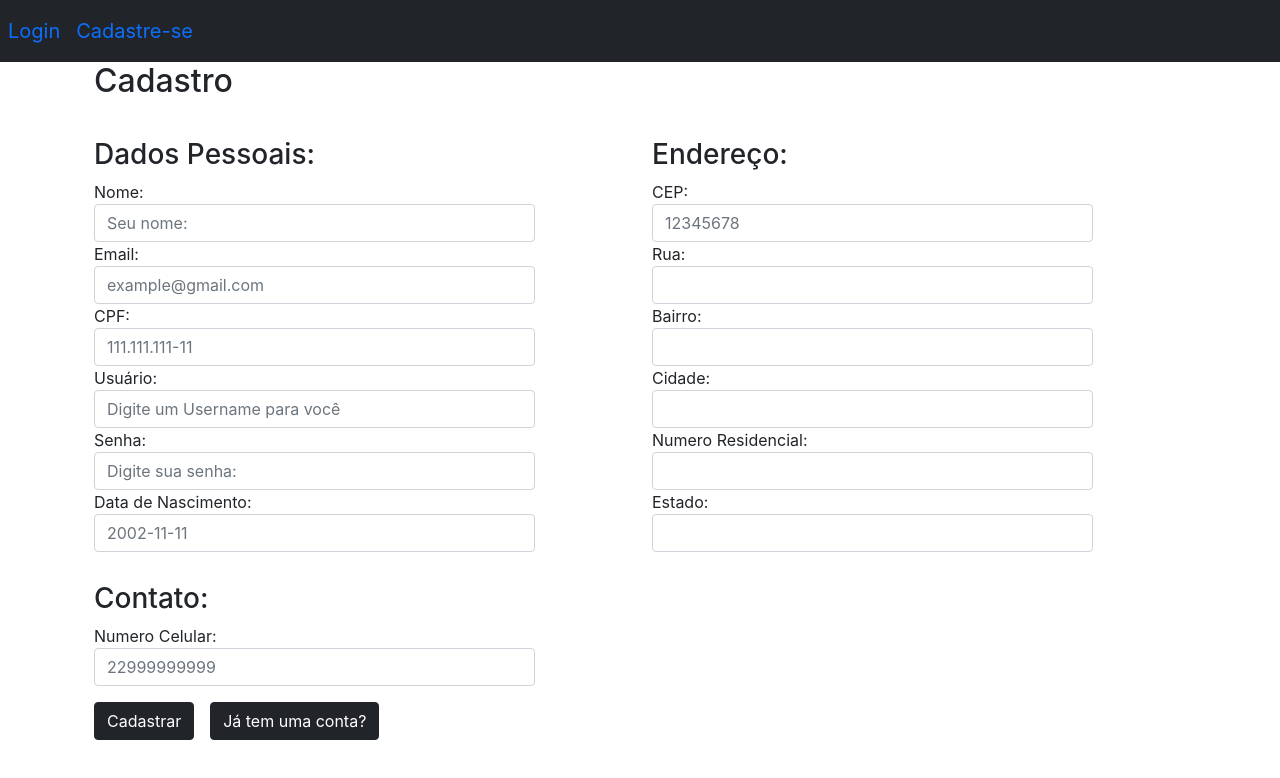
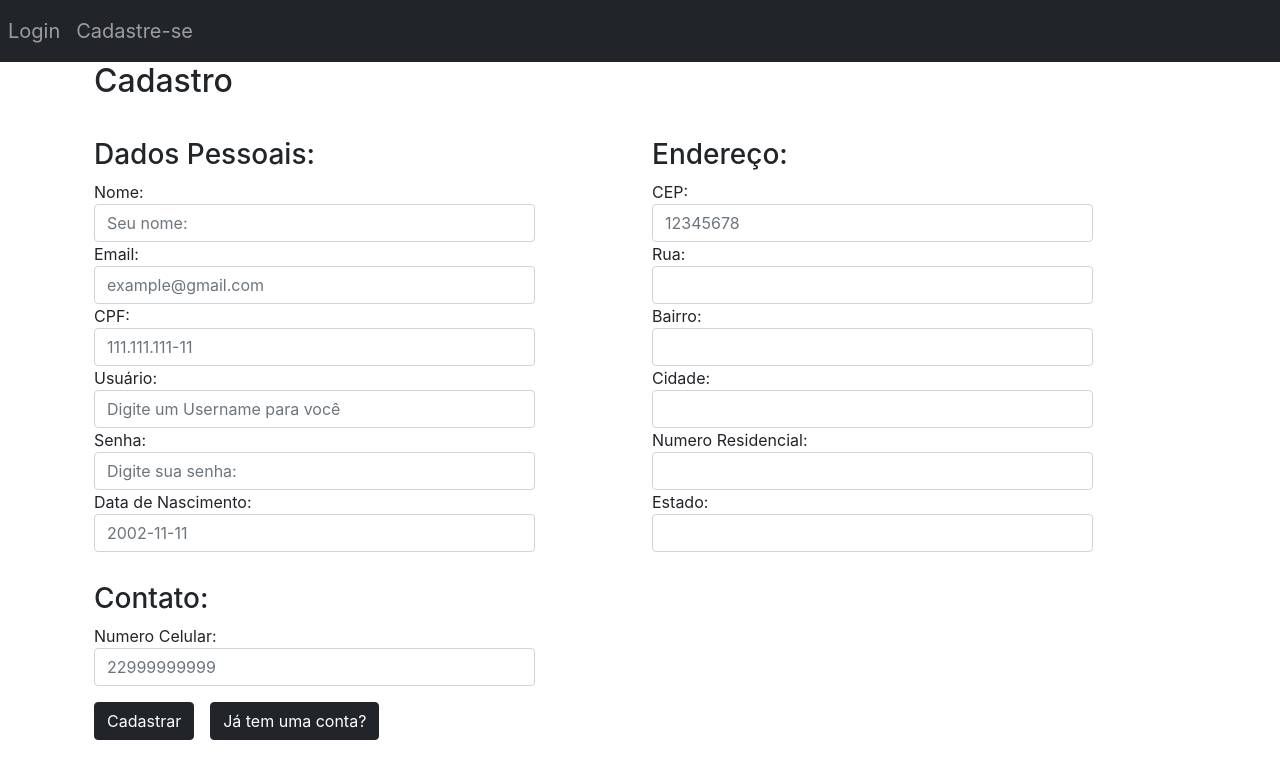
Before and after one commit to GustavoXavier-Saldanha/Projeto-Final-React, a React (Create React App) app: page /cadastro in a window 1280 px wide. Shown: the top 778 px of the page. Built offline with nearby package versions, Linux system fonts and the light colour scheme.

Commit message:
Cadastreo-finalizado

```diff
--- a/src/Projeto/Componentes/NavBar/estilo.css
+++ b/src/Projeto/Componentes/NavBar/estilo.css
@@ -1 +1 @@
-nav.navbar {font-size: 20px; color: #fff;}
+nav.navbar {font-size: 20px; }
--- a/src/Projeto/Componentes/NavBar/index.jsx
+++ b/src/Projeto/Componentes/NavBar/index.jsx
@@ -41,7 +41,7 @@ const NavBar = ({token, aoLogout}) => {
   }
 
   return (
-    <nav className="navbar navbar-expand-lg bg-dark">
+    <nav className="navbar navbar-expand-lg navbar-dark bg-dark">
       <div>
         <ul className="navbar-nav mr-auto">
           {Itens()}
--- a/src/Projeto/Paginas/Cadastro/index.jsx
+++ b/src/Projeto/Paginas/Cadastro/index.jsx
@@ -126,10 +126,10 @@ const CadastroDados = () => {
 
     return (
         <div className="container">
-            <div className="row">
+            <form className="row" onSubmit={cadastrar}>
                 <h2>Cadastro</h2>
-                <div className="col-12 col-lg-5" id="Formularios" onSubmit={cadastrar}>
-                    <form>
+
+                    <div className="col-12 col-lg-5" id="Formularios" >
                         <h3>Dados Pessoais:</h3>
                         <div className="form-group">
                             <label>Nome:</label>
@@ -156,13 +156,12 @@ const CadastroDados = () => {
                             <input className="form-control" required value={dataNascimento} onChange={manipuladorDataNascimento} placeholder="2002-11-11" />
                         </div>
 
-                    </form>
                     </div>
+
                     <div className="col-1 col-lg-1">
                     </div>
 
                     <div className="col-12 col-lg-5">
-                    <form>
                         <h3>Endereço:</h3>
                         <div className="form-group">
                             <label>CEP:</label>
@@ -188,9 +187,8 @@ const CadastroDados = () => {
                             <label >Estado:</label>
                             <input className="form-control" value={estado} onChange={manipuladorEstado} />
                         </div>
-                    </form>
+                    </div>
 
-                </div>
 
                     <div className="col-12 col-lg-5">
                         <h3>Contato:</h3>
@@ -203,17 +201,18 @@ const CadastroDados = () => {
                     </div>
                     <div className="form-group">
 
-                    <div class="btn-group me-3" role="group" aria-label="First group">
+                        <div className="btn-group me-3" role="group" aria-label="First group">
                             <button className="btn btn-dark mt-3 block">Cadastrar</button>
                         </div>
-                    <div class="btn-group me-2" role="group" aria-label="Second group">
+                        <div className="btn-group me-2" role="group" aria-label="Second group">
                             <button className="btn btn-dark mt-3 block">Já tem uma conta?</button>
                         </div>
 
                     </div>
 
 
-            </div>
+
+            </form>
         </div>
     )
 
```
Lines whose indentation alone changed are shown as unchanged.
